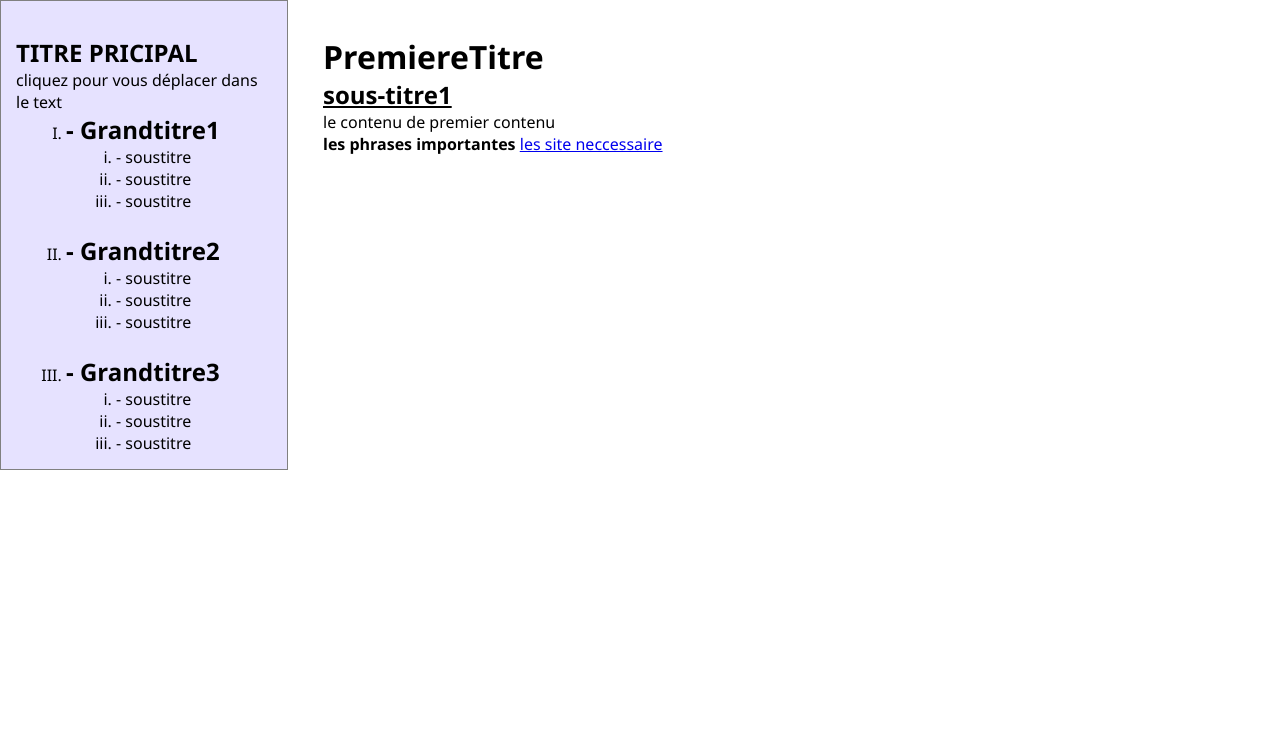
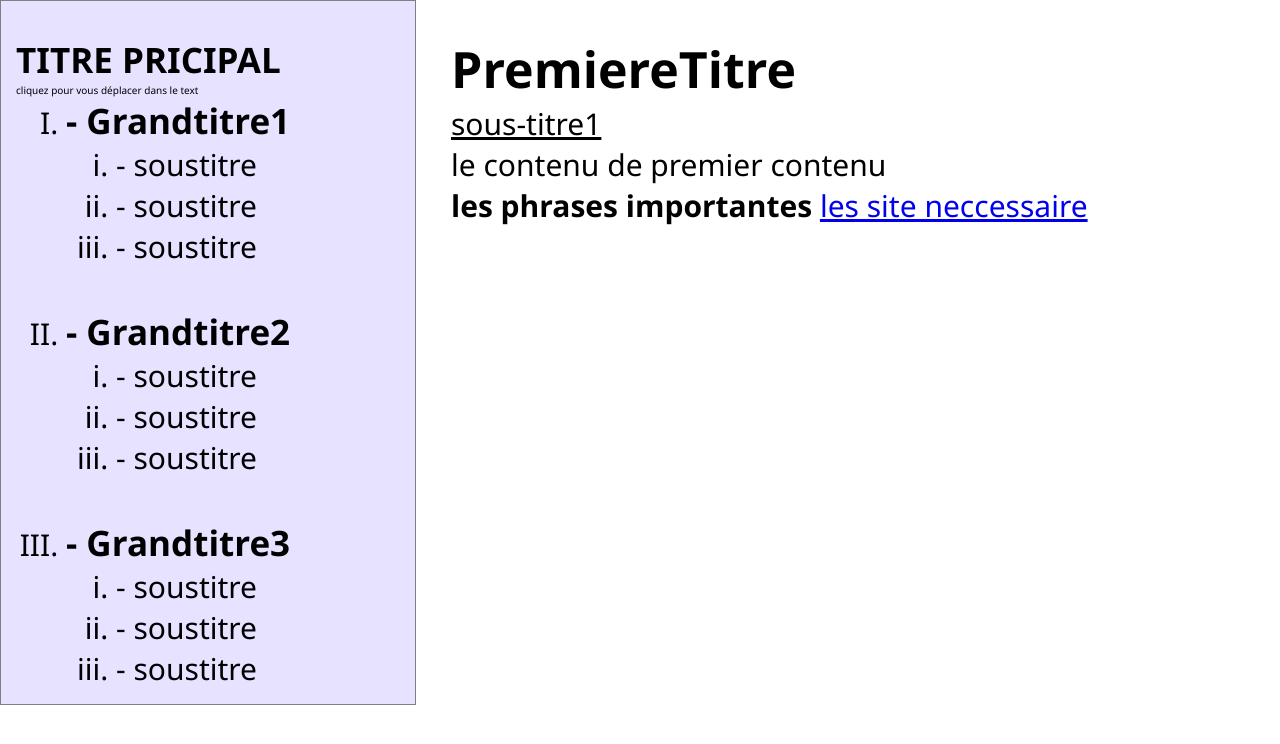
Before and after one commit to wldl/ptut, a plain HTML site: page ACCEUIL/AcceuilArticle.html in a window 1280 px wide. Drawn offline with Linux system fonts and the light colour scheme.

Commit message:
changer la taille de character

```diff
--- a/ACCEUIL/AcceuilArticle.html
+++ b/ACCEUIL/AcceuilArticle.html
@@ -16,7 +16,7 @@
 	<div class="volet" >
 		<!--le titre de navigation-->
 		<h2  class="menu"> TITRE PRICIPAL</h2>
-		<p>cliquez pour vous déplacer dans le text</p>
+		<p id="exliquervolet">cliquez pour vous déplacer dans le text</p>
 		<!--titre d'article-->
 		<ol type = "I" class="menu"><li><h2>- Grandtitre1</h2></li>
 			<ol type = "i" class="titre"><li>- soustitre</li>
@@ -38,7 +38,7 @@
 		<!--Les texte à droite-->
 		<h1>PremiereTitre</h1>
 		<!--soutitre 1-->
-		<h2><u>sous-titre1</u></h2>
+		<p><u>sous-titre1</u></p>
 		<p>le contenu de premier contenu</p>
 
 
--- a/ACCEUIL/style.css
+++ b/ACCEUIL/style.css
@@ -4,6 +4,7 @@
 }
 body{
 	font-family:"Segoe UI", sans-serif;
+	font-size: 30px;
 }
 
 .volet {
@@ -13,10 +14,19 @@ body{
 	background-color: #E6E2FF;
 	float:left;
 	height:100%;
-	width:20%;
+	width:30%;
+}
+#exliquervolet{
+	font-size: 10px;
 }
 ol{
 	padding-left:50px;
+}
+h1{
+	font-size: 50px;
+}
+h2{
+	font-size: 35px;
 }
 
 .texte{
```
